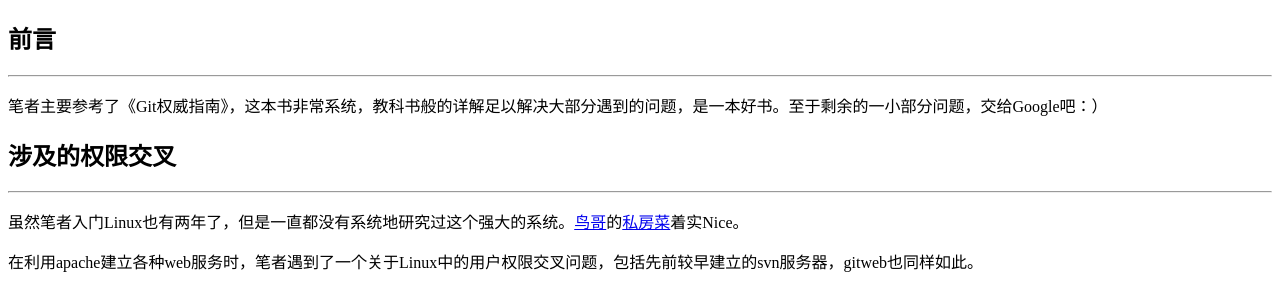
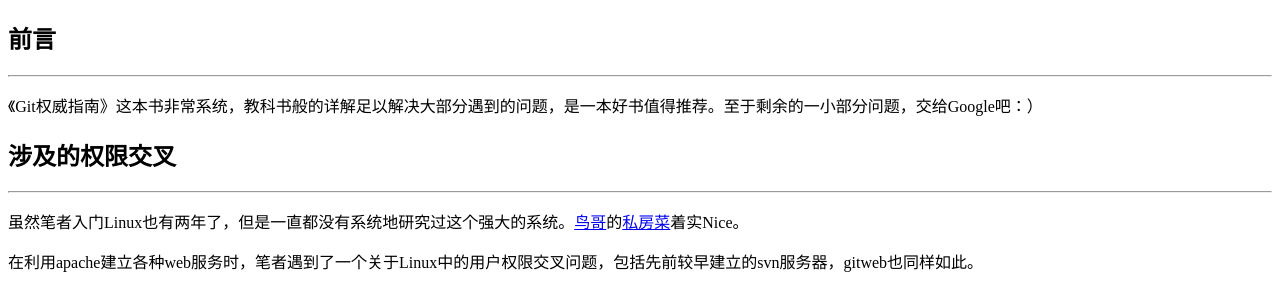
Before and after one commit to pixystone/pixystone.github.com, a Jekyll site: the page built from _posts/2012-12-30-gitweb-works-with-apache2.md, in a window 1280 px wide. Shown: the part 268-556 px from the top of the page. Built offline with Jekyll 4.4.1, drawn with Linux system fonts in a browser that asks for light colours.

Commit message:
Update posts.

```diff
--- a/_posts/2012-12-30-gitweb-works-with-apache2.md
+++ b/_posts/2012-12-30-gitweb-works-with-apache2.md
@@ -1,14 +1,14 @@
 ---
 layout: post
 title: "Gitweb 与 Apache2 的协奏"
-catagory: 笔记
-tag: [git, gitweb, apache, ssh, linux, gitolite]
+category: 笔记
+tags: [git, gitweb, apache, ssh, linux, gitolite]
 ---
 
 ## 前言
 ---
 
-笔者主要参考了《Git权威指南》，这本书非常系统，教科书般的详解足以解决大部分遇到的问题，是一本好书。至于剩余的一小部分问题，交给Google吧：）
+《Git权威指南》这本书非常系统，教科书般的详解足以解决大部分遇到的问题，是一本好书值得推荐。至于剩余的一小部分问题，交给Google吧：）
 
 ## 涉及的权限交叉
 ---
```
Also changed, not shown: _posts/2012-12-16-light-weight-markup-language-markdown.md (+2 -2 lines), _posts/2012-12-28-thinking-about-git.md (+2 -2 lines).
